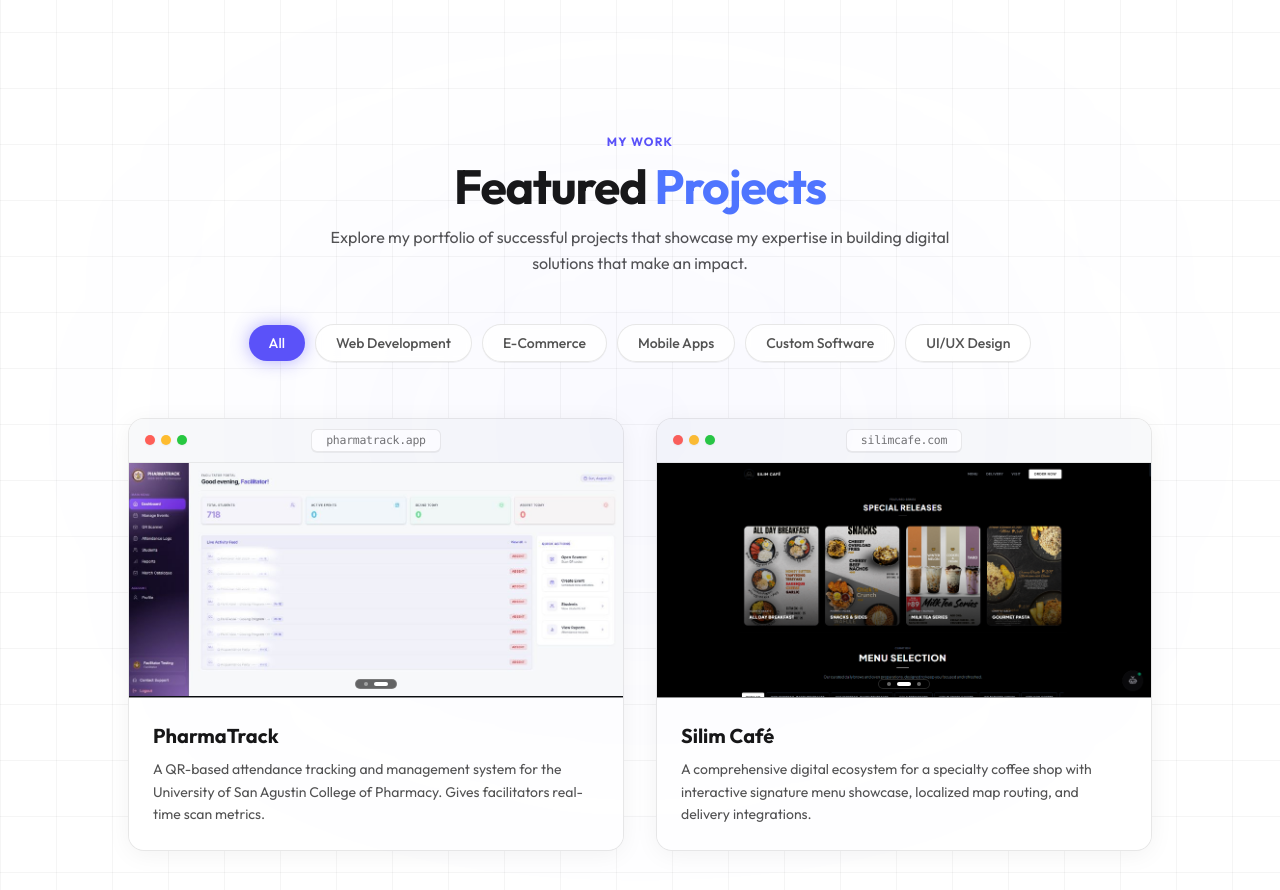
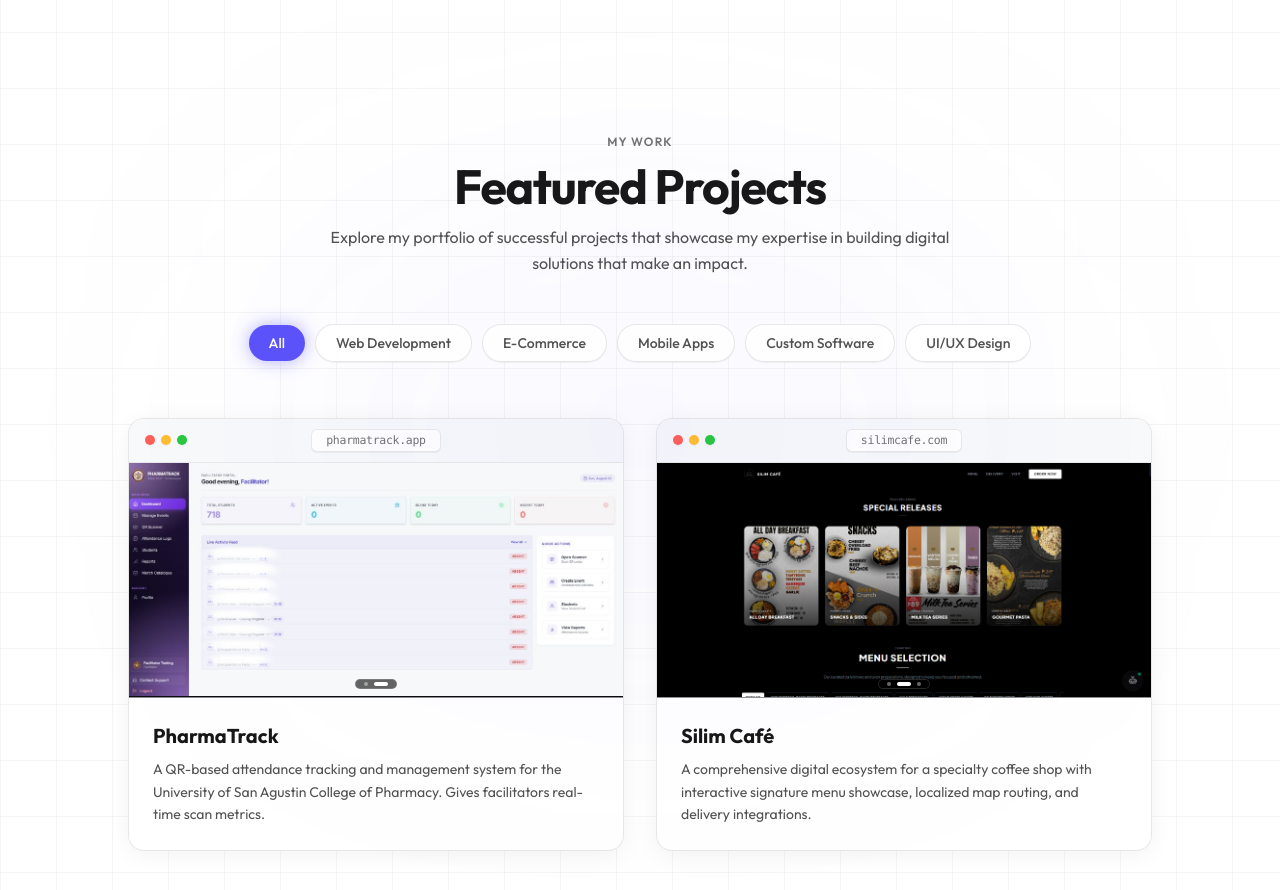
Before and after one commit to Alexander-Tolosa/E-Portfolio, a Next.js app: page / in a window 1280 px wide. Shown: the part 3440-4330 px from the top of the page. Built offline with nearby package versions, Linux system fonts and the light colour scheme; no server answers.

Commit message:
Project font color

```diff
--- a/src/sections/Projects.tsx
+++ b/src/sections/Projects.tsx
@@ -69,17 +69,25 @@ export function Projects() {
       <div className="max-w-6xl mx-auto px-4 sm:px-6 lg:px-8">
         {/* Section Header */}
         <div className="text-center mb-10 sm:mb-12">
-          <span className="text-[#5b52f9] font-bold text-xs tracking-widest uppercase mb-2 inline-block">
+          <span
+            className={`font-semibold text-xs tracking-widest uppercase mb-2 inline-block ${
+              isDark ? "text-white/80" : "text-neutral-500"
+            }`}
+          >
             MY WORK
           </span>
-          <h2 className={`text-3xl sm:text-4xl md:text-5xl font-bold tracking-tight mt-1 ${
-            isDark ? "text-white" : "text-neutral-900"
-          }`}>
-            Featured <span className="text-[#4f75ff]">Projects</span>
+          <h2
+            className={`text-3xl sm:text-4xl md:text-5xl font-bold tracking-tight mt-1 ${
+              isDark ? "text-white" : "text-neutral-900"
+            }`}
+          >
+            Featured Projects
           </h2>
-          <p className={`text-sm sm:text-base max-w-2xl mx-auto mt-3.5 leading-relaxed ${
-            isDark ? "text-neutral-400" : "text-neutral-600"
-          }`}>
+          <p
+            className={`text-sm sm:text-base max-w-2xl mx-auto mt-3.5 leading-relaxed ${
+              isDark ? "text-neutral-400" : "text-neutral-600"
+            }`}
+          >
             Explore my portfolio of successful projects that showcase my expertise in building digital solutions that make an impact.
           </p>
         </div>
```
